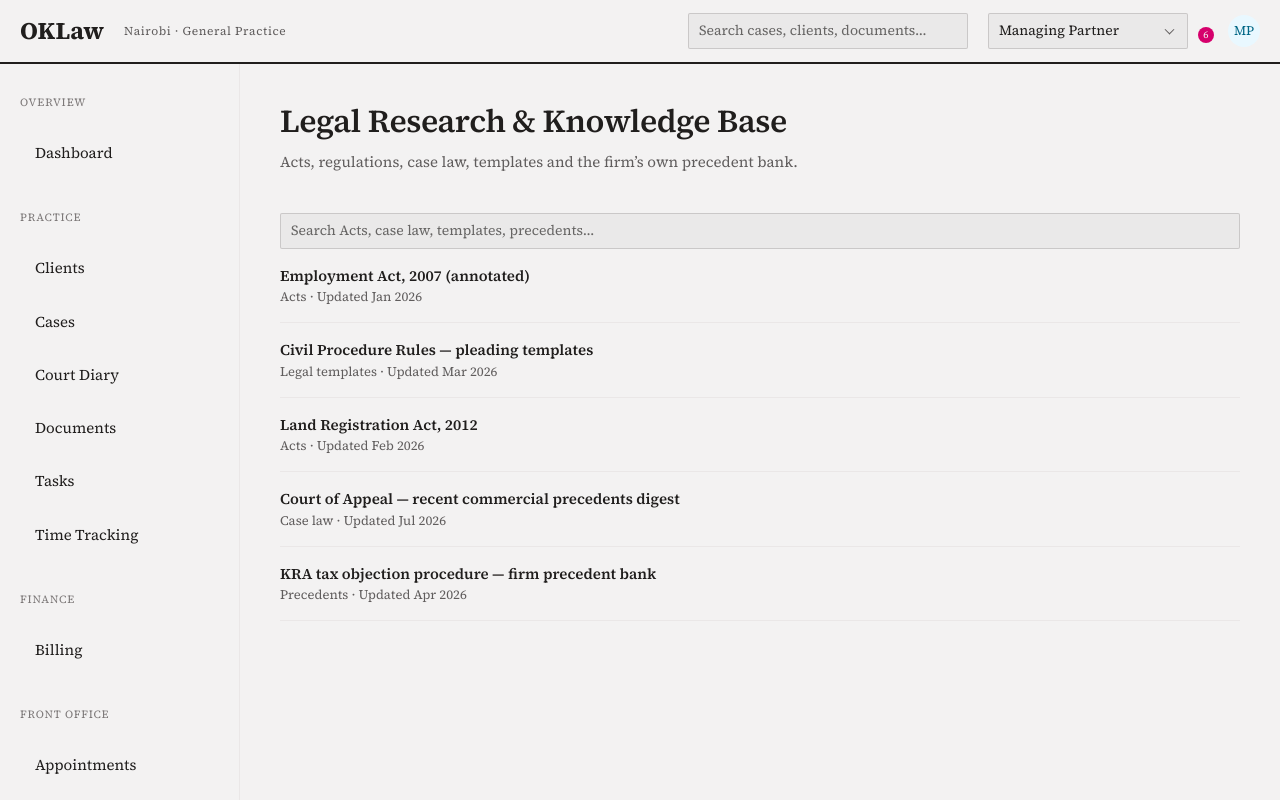
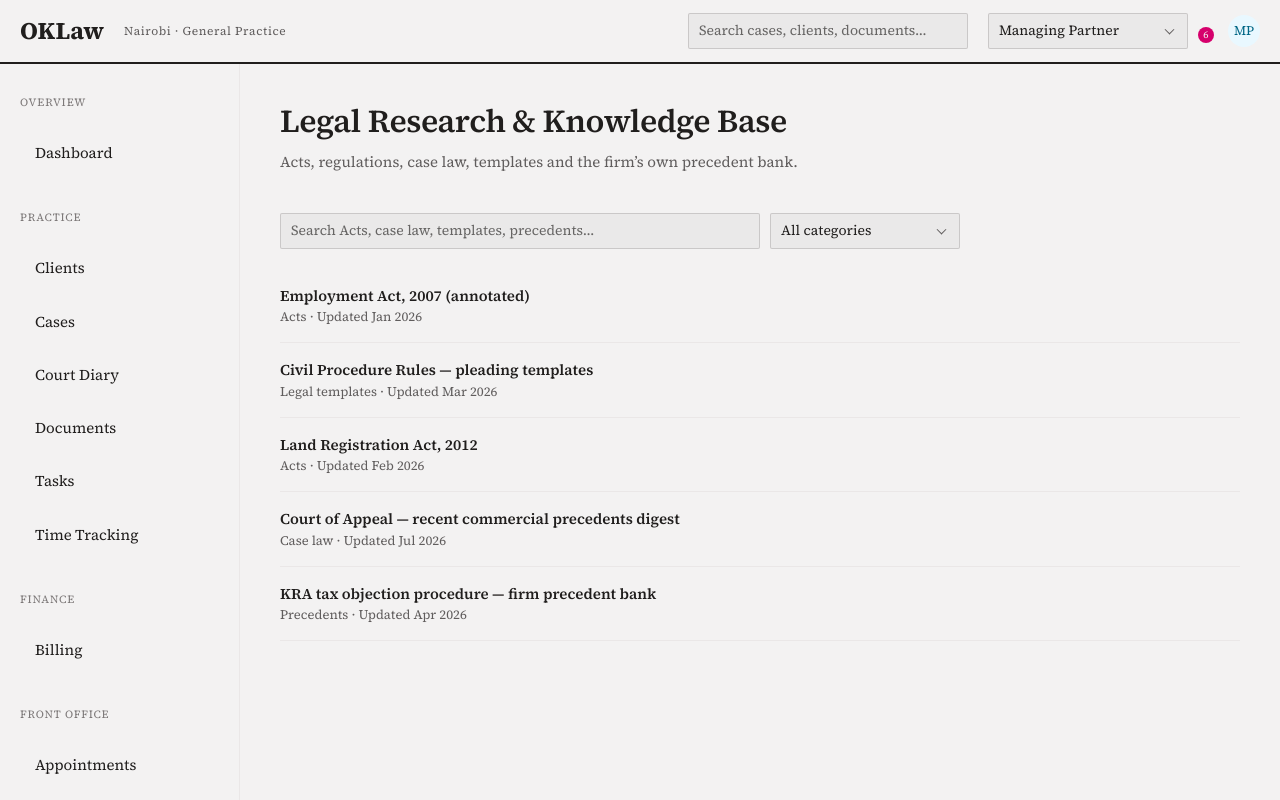
Before and after one commit to youneedgreg/law-firm_management_system, a Next.js app: page /knowledge in a window 1280 px wide. Shown: the top 800 px of the page. Built offline with nearby package versions, Linux system fonts and the light colour scheme.

Commit message:
Make the knowledge-base search work
The search box sat inert. It now narrows the precedent bank as you type,
over titles and categories, with a dropdown to filter to one category
and a line for when nothing matches.

```diff
--- /dev/null
+++ b/src/app/(internal)/knowledge/KnowledgeSearch.tsx
@@ -0,0 +1,65 @@
+"use client";
+
+import { useState } from "react";
+import { SelectControl } from "@/components/form";
+import { KNOWLEDGE } from "@/lib/data/firm";
+import { KNOWLEDGE_CATEGORIES } from "@/lib/types";
+
+/**
+ * Search and category filter over the precedent bank. Both are controlled, so
+ * the list narrows as you type rather than on submit.
+ */
+export function KnowledgeSearch() {
+  const [query, setQuery] = useState("");
+  const [category, setCategory] = useState("all");
+
+  const term = query.trim().toLowerCase();
+  const results = KNOWLEDGE.filter(
+    (item) =>
+      (category === "all" || item.category === category) &&
+      (term === "" ||
+        item.title.toLowerCase().includes(term) ||
+        item.category.toLowerCase().includes(term)),
+  );
+
+  return (
+    <>
+      <div className="search-row">
+        <input
+          className="input"
+          type="search"
+          value={query}
+          onChange={(event) => setQuery(event.target.value)}
+          placeholder="Search Acts, case law, templates, precedents…"
+          aria-label="Search the knowledge base"
+        />
+        <SelectControl
+          className="search-filter"
+          value={category}
+          onChange={(event) => setCategory(event.target.value)}
+          aria-label="Filter by category"
+          options={[
+            { value: "all", label: "All categories" },
+            ...KNOWLEDGE_CATEGORIES.map((name) => ({
+              value: name,
+              label: name,
+            })),
+          ]}
+        />
+      </div>
+
+      {results.length === 0 && (
+        <p className="dek">Nothing in the bank matches that search.</p>
+      )}
+
+      {results.map((item) => (
+        <div className="row" key={item.id}>
+          <div className="row-title">{item.title}</div>
+          <div className="row-meta">
+            {item.category} · {item.date}
+          </div>
+        </div>
+      ))}
+    </>
+  );
+}
--- a/src/app/(internal)/knowledge/page.tsx
+++ b/src/app/(internal)/knowledge/page.tsx
@@ -1,4 +1,4 @@
-import { KNOWLEDGE } from "@/lib/data/firm";
+import { KnowledgeSearch } from "./KnowledgeSearch";
 
 export default function KnowledgePage() {
   return (
@@ -9,21 +9,7 @@ export default function KnowledgePage() {
         precedent bank.
       </p>
 
-      <input
-        className="input search-field"
-        type="search"
-        placeholder="Search Acts, case law, templates, precedents…"
-        aria-label="Search the knowledge base"
-      />
-
-      {KNOWLEDGE.map((item) => (
-        <div className="row" key={item.id}>
-          <div className="row-title">{item.title}</div>
-          <div className="row-meta">
-            {item.category} · {item.date}
-          </div>
-        </div>
-      ))}
+      <KnowledgeSearch />
     </>
   );
 }
```
